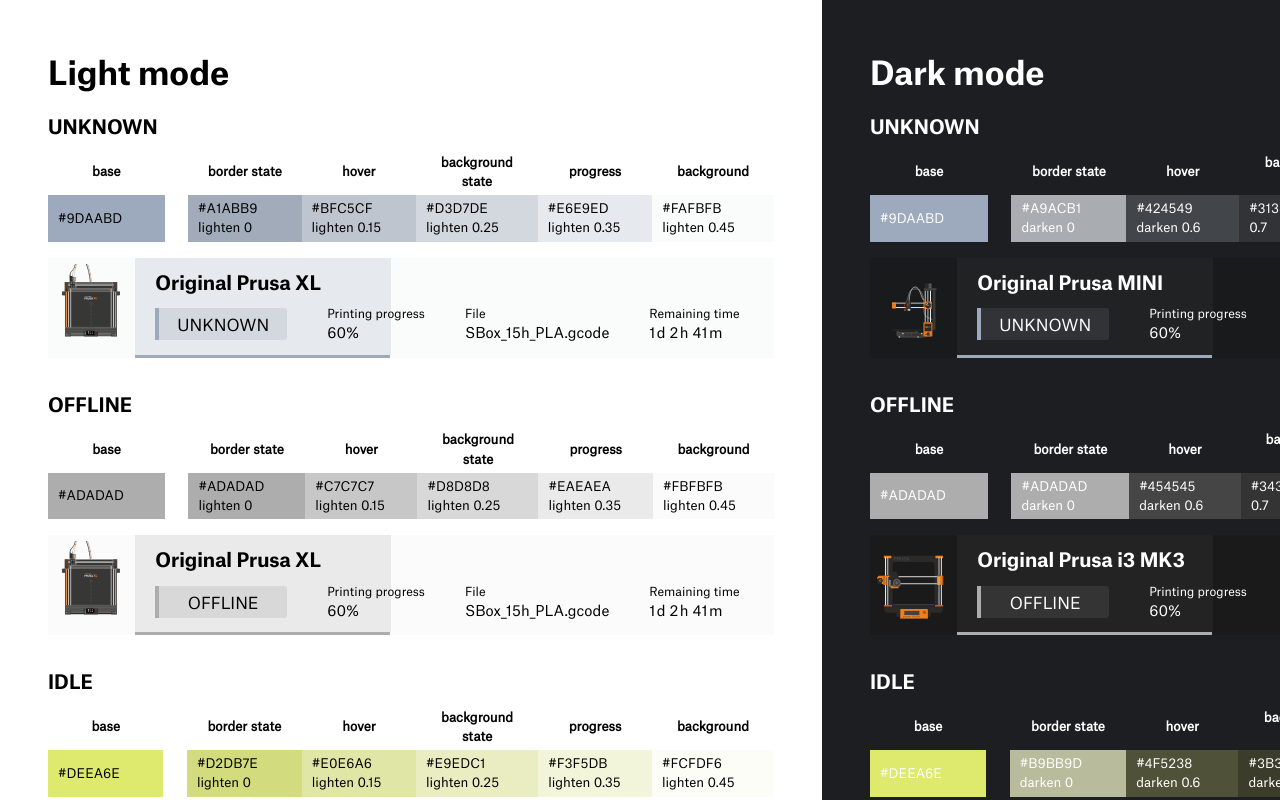
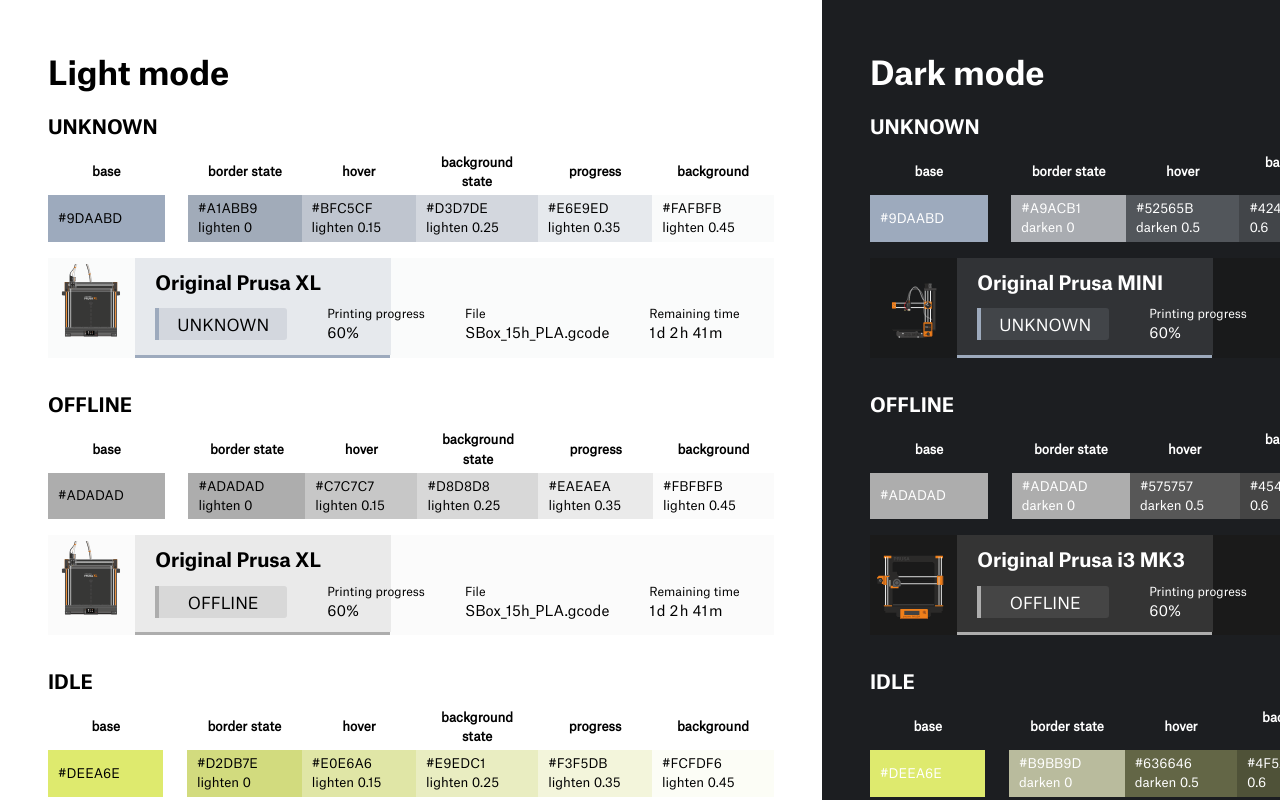
Before and after one commit to michalxfanta/connect-colors, a Next.js app: page / in a window 1280 px wide. Shown: the top 800 px of the page. Built offline with nearby package versions, Linux system fonts and the light colour scheme.

Commit message:
lighten colors in darkmode

```diff
--- a/src/app/page.tsx
+++ b/src/app/page.tsx
@@ -1,6 +1,5 @@
 'use client'
 import styled from 'styled-components'
-import Color from 'color'
 import { IStateBaseColor } from './type/state'
 
 import { Colors } from './colors'
--- a/src/app/type/colors.ts
+++ b/src/app/type/colors.ts
@@ -4,9 +4,9 @@ export function getColorSchemaConstants(inverse: boolean) {
   return {
     baseColor: 0,
     backgroundColor: inverse ? 0.85 : 0.45,
-    progressColor: inverse ? 0.8 : 0.35,
-    backgroundStateColor: inverse ? 0.7 : 0.25,
-    hoverColor: inverse ? 0.6 : 0.15,
+    progressColor: inverse ? 0.7 : 0.35,
+    backgroundStateColor: inverse ? 0.60 : 0.25,
+    hoverColor: inverse ? 0.5 : 0.15,
     borderStateColor: inverse ? 0 : 0,
   }
 }
```
